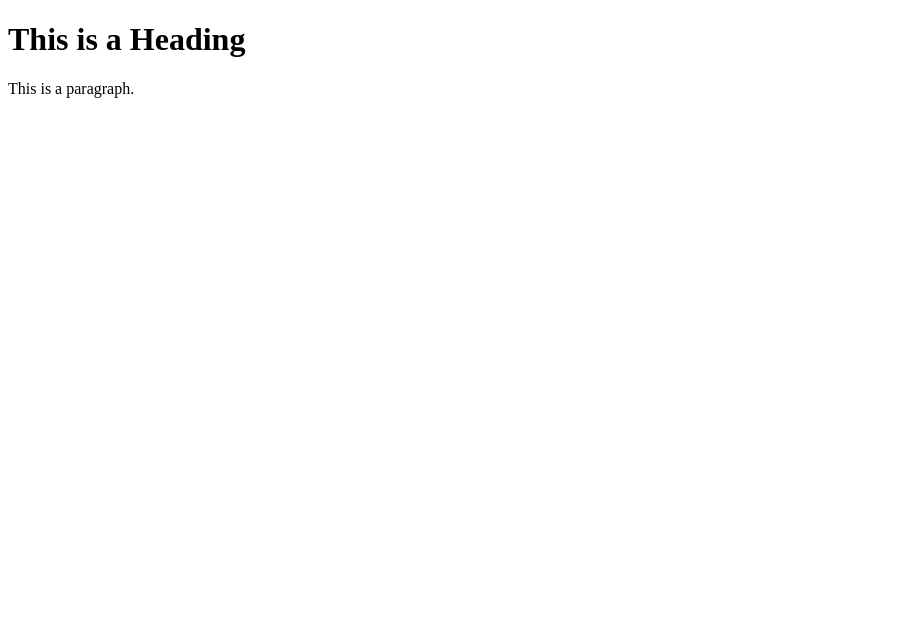
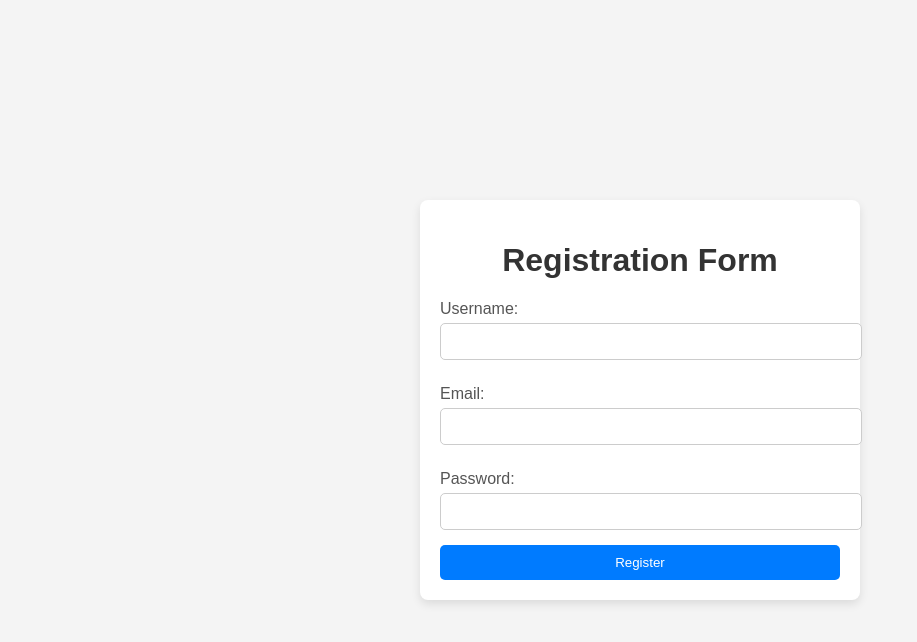
Before and after one commit to korravamshi/tt, a plain HTML site: page index.html in a window 1280 px wide. Shown: the whole page, without its empty margins (0-917 px from the left). Drawn offline with Linux system fonts and the light colour scheme.

Commit message:
Update index.html

```diff
--- a/index.html
+++ b/index.html
@@ -1,12 +1,101 @@
 <!DOCTYPE html>
-<html>
+<html lang="en">
 <head>
-<title>Page Title</title>
+    <meta charset="UTF-8">
+    <meta name="viewport" content="width=device-width, initial-scale=1.0">
+    <title>Registration Form</title>
+    <style>
+        body {
+            font-family: Arial, sans-serif;
+            background-color: #f4f4f4;
+            display: flex;
+            justify-content: center;
+            align-items: center;
+            height: 100vh;
+            margin: 0;
+        }
+
+        .form-container {
+            background-color: white;
+            padding: 20px;
+            border-radius: 8px;
+            box-shadow: 0 4px 10px rgba(0, 0, 0, 0.1);
+            width: 100%;
+            max-width: 400px;
+        }
+
+        h1 {
+            text-align: center;
+            color: #333;
+        }
+
+        label {
+            display: block;
+            margin: 10px 0 5px;
+            color: #555;
+        }
+
+        input {
+            width: 100%;
+            padding: 10px;
+            margin-bottom: 15px;
+            border: 1px solid #ccc;
+            border-radius: 5px;
+        }
+
+        button {
+            background-color: #007BFF;
+            color: white;
+            padding: 10px;
+            border: none;
+            border-radius: 5px;
+            cursor: pointer;
+            width: 100%;
+        }
+
+        button:hover {
+            background-color: #0056b3;
+        }
+    </style>
 </head>
 <body>
+    <div class="form-container">
+        <h1>Registration Form</h1>
+        <form id="registrationForm">
+            <label for="username">Username:</label>
+            <input type="text" id="username" name="username" required>
 
-<h1>This is a Heading</h1>
-<p>This is a paragraph.</p>
+            <label for="email">Email:</label>
+            <input type="email" id="email" name="email" required>
 
+            <label for="password">Password:</label>
+            <input type="password" id="password" name="password" required>
+
+            <button type="submit">Register</button>
+        </form>
+    </div>
+
+    <script>
+        document.getElementById('registrationForm').addEventListener('submit', function(event) {
+            event.preventDefault(); // Prevent form submission
+
+            // Gather form data
+            const username = document.getElementById('username').value;
+            const email = document.getElementById('email').value;
+            const password = document.getElementById('password').value;
+
+            // Simple validation (example)
+            if (!username || !email || !password) {
+                alert('Please fill in all fields.');
+                return;
+            }
+
+            // Simulate sending data (replace with actual backend call if available)
+            alert(`Registration successful!\n\nUsername: ${username}\nEmail: ${email}`);
+
+            // Optionally reset the form
+            document.getElementById('registrationForm').reset();
+        });
+    </script>
 </body>
 </html>
```
